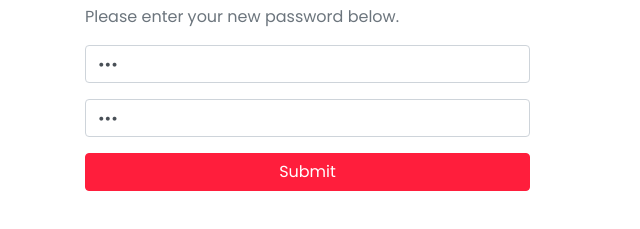
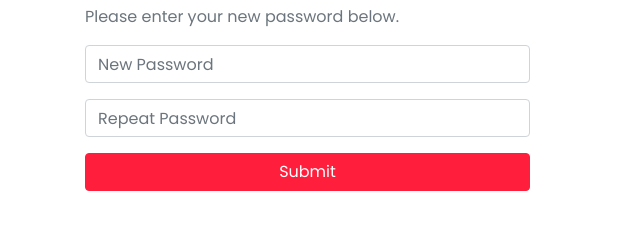
Before and after one commit to qcutapp/landing-page, a website built with Parcel: page src/reset.html in a window 1280 px wide. Shown: the part 67-296 px from the top of the page, without its empty margins (0-640 px from the left). Built offline with nearby package versions, Linux system fonts and the light colour scheme.

Commit message:
Remove password palceholder

```diff
--- a/src/reset.html
+++ b/src/reset.html
@@ -34,14 +34,12 @@
             type="password"
             class="form-control my-3"
             placeholder="New Password"
-            value="abc"
           />
           <input
             id="repeat-password"
             type="password"
             class="form-control"
             placeholder="Repeat Password"
-            value="abc"
           />
           <button type="button" class="btn btn-primary btn-block my-3">
             Submit
```
